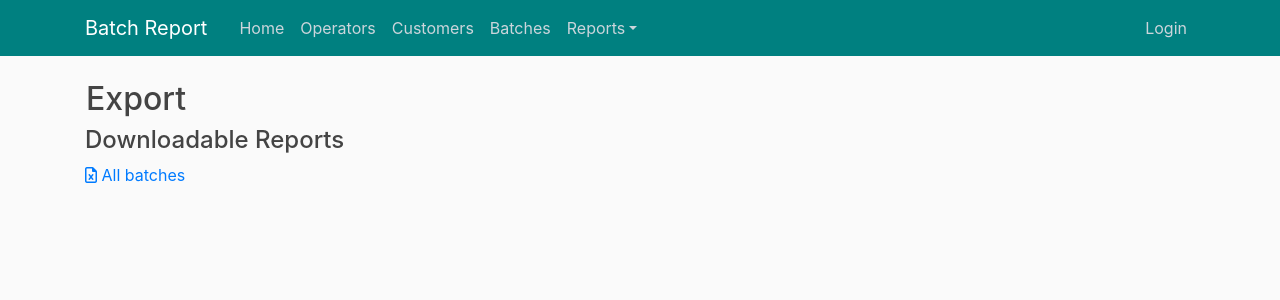
After one commit to irenenene/BatchReport, a Flask app: page /exports in a window 1280 px wide. The commit adds this page. Shown: the top 300 px of the page. Run offline with Flask 2, Linux system fonts and the light colour scheme; some libraries are stand-ins or nearby versions.

Commit message:
simple reporting and export

```diff
--- a/run.py
+++ b/run.py
@@ -1,6 +1,9 @@
 from flask import Flask, render_template, request, redirect, url_for, flash
 from flask_sqlalchemy import SQLAlchemy
 from datetime import datetime
+import csv
+from io import StringIO
+from werkzeug.wrappers import Response
 
 app = Flask(__name__)
 
@@ -48,10 +51,11 @@ class Batch(db.Model):
     releasedTime = db.Column(db.DateTime, nullable=False)
     operatorId = db.Column(db.Integer, db.ForeignKey('operator.id'), nullable=False)
     customerId = db.Column(db.Integer, db.ForeignKey('customer.id'), nullable=False)
-    count = db.Column(db.Integer, nullable=False)
+    docCount = db.Column(db.Integer, nullable=False)
     isDeleted = db.Column(db.Boolean, default=False)
 
-    def __init__(self, workstationName, batchType, receivedTime, createdTime, releasedTime, operatorId, customerId, count):
+    def __init__(self, workstationName, batchType, receivedTime, createdTime,\
+                    releasedTime, operatorId, customerId, docCount):
         self.workstationName = workstationName
         self.batchType = batchType
         self.receivedTime = receivedTime
@@ -59,7 +63,7 @@ class Batch(db.Model):
         self.releasedTime = releasedTime
         self.operatorId = operatorId
         self.customerId = customerId
-        self.count = count
+        self.docCount = docCount
         self.isDeleted = False
 
 
@@ -223,7 +227,7 @@ def edit_batch():
         received = request.form['ReceivedTime']
         created = request.form['CreatedTime']
         release = request.form['ReleasedTime']
-        record.count = request.form['DocumentCount']
+        record.docCount = request.form['DocumentCount']
         # conversions back from string to datetime
         record.receivedTime = datetime.strptime(str(received),"%Y-%m-%dT%H:%M")
         record.createdTime = datetime.strptime(str(created),"%Y-%m-%dT%H:%M")
@@ -249,10 +253,74 @@ def delete_batch(idnum):
 # Begin Report Section ---------------------------------------------------------
 
 @app.route('/reports', methods=['GET'])
-def reports():
+def customer_reports():
+    defaultDate = datetime.today().strftime("%Y-%m-%d")
+    newQuery = 'SELECT customerName as Customer,'\
+                ' IFNULL((SELECT SUM(docCount) FROM batch b WHERE b.customerId=A.id and'\
+                ' DATE_FORMAT(b.releasedTime, \'%Y-%m-%d\') = \''\
+                + defaultDate + '\'),0) as Total FROM customer A'
+    customerTotals = db.session.execute(newQuery)
 
-    return render_template('reports.html', title='Reports')
+    return render_template('customer_report.html', title='Customer Reports', customerTotals=customerTotals, dateString=defaultDate)
 
+
+@app.route('/reports/date', methods=['GET', 'POST'])
+def change_customer_report_date():
+    if request.method == 'POST':
+        rDate = request.form["ReleaseDate"]
+        newQuery = 'SELECT customerName as Customer,'\
+                    ' IFNULL((SELECT SUM(docCount) FROM batch b WHERE b.customerId=A.id and'\
+                    ' DATE_FORMAT(b.releasedTime, \'%Y-%m-%d\') = \''\
+                    + rDate + '\'),0) as Total FROM customer A'
+        totals_by_date = db.session.execute(newQuery)
+
+        return render_template('customer_report.html', title='Customer Reports', customerTotals=totals_by_date, dateString=rDate)
+
+
+@app.route('/exports')
+def exports():
+
+    return render_template('exports.html', title='Export')
+
+
+# export batch table with joined info from operators and customers
+# uses solution from davidism@Stack Overflow
+@app.route('/exports/allbatches', methods=['GET', 'POST'])
+def download_full():
+    def generate():
+        query = ( 'SELECT batch.id, batchType, customerName, CONCAT(firstName, \' \', lastName) as operatorName, receivedTime, createdTime, releasedTime, docCount, workstationName'
+                    ' FROM batch JOIN customer ON customer.id = batch.customerId JOIN operator ON batch.operatorId=operator.id'
+                    ' ORDER BY batch.id')
+
+        dictList = []
+        colNames = db.session.execute(query + ' LIMIT 1').keys()
+        rows = db.session.execute(query)
+
+        for item in rows:
+            dict = {}
+            for col in colNames:
+                dict[col] = item[col]
+                print('test')
+            dictList.append(dict)
+
+        print(dictList)
+
+        data = StringIO()
+        writer = csv.DictWriter(data, colNames)
+        writer.writeheader()
+        yield data.getvalue()
+        data.seek(0)
+        data.truncate(0)
+
+        for dict in dictList:
+            writer.writerow(dict)
+            yield data.getvalue()
+            data.seek(0)
+            data.truncate(0)
+
+    response = Response(generate(), mimetype='text/csv')
+    response.headers.set("Content-Disposition", "attachment", filename="log.csv")
+    return response
 
 
 if __name__ == "__main__":
--- a/templates/customers.html
+++ b/templates/customers.html
@@ -18,10 +18,10 @@
           <td>{{ customer.primaryAddress }}</td>
           <td>{{ customer.contactEmail }}</td>
           <td>
-            <div class="row">
-            <button class="btn btn-warning btn-sm mr-1" data-toggle="modal" data-target="#modaledit{{customer.id}}">Edit</button>
+            <div class="row" style="margin:auto">
+            <button class="btn btn-warning btn-sm mr-1 " data-toggle="modal" data-target="#modaledit{{customer.id}}"><i class="fas fa-edit"></i></button>
             <form class="form-inline" method="POST" action="{{ url_for('delete_customer', idnum=customer.id) }}">
-              <button class="btn btn-danger btn-sm" onclick="return confirm('Are you sure?')"">Delete</button>
+              <button class="btn btn-danger btn-sm" onclick="return confirm('Are you sure?')""><i class="fas fa-trash-alt"></i></button>
             </form>
             </div>
           </td>
--- /dev/null
+++ b/templates/exports.html
@@ -0,0 +1,11 @@
+{% extends "layout.html" %}
+
+{% block content %}
+<div class="container">
+  <h4 class>Downloadable Reports</h4>
+
+  <a href="{{ url_for('download_full') }}"><i class="far fa-file-excel"></i> All batches </a>
+</div>
+
+
+{% endblock %}
--- a/templates/layout.html
+++ b/templates/layout.html
@@ -7,6 +7,8 @@
   <meta name="viewport" content="width=device-width, initial-scale=1, shrink-to-fit=no">
   <link rel="stylesheet" href="https://stackpath.bootstrapcdn.com/bootstrap/4.3.1/css/bootstrap.min.css" integrity="sha384-ggOyR0iXCbMQv3Xipma34MD+dH/1fQ784/j6cY/iJTQUOhcWr7x9JvoRxT2MZw1T" crossorigin="anonymous">
   <link rel="stylesheet" type="text/css" href="{{ url_for('static', filename='main.css')}}">
+  <script src="https://kit.fontawesome.com/6e4228befa.js" crossorigin="anonymous"></script>
+  <link rel="icon" href="static/favicon.ico" type="image/x-icon"/>
 
   {% if title %}
     <title>BatchReport - {{ title }} </title>
@@ -26,18 +28,26 @@
         </button>
         <div class="collapse navbar-collapse" id="navbarToggle">
           <!-- Navbar Left Side -->
-          <div class="navbar-nav mr-auto">
+          <ul class="navbar-nav mr-auto">
             <a class="nav-item nav-link" href="{{ url_for('home') }}">Home</a>
             <a class="nav-item nav-link" href="{{ url_for('operators') }}">Operators</a>
             <a class="nav-item nav-link" href="{{ url_for('customers') }}">Customers</a>
             <a class="nav-item nav-link" href="{{ url_for('batches') }}">Batches</a>
-            <a class="nav-item nav-link" href="{{ url_for('reports') }}">Reports</a>
-          </div>
+            <li class="nav-item dropdown">
+            <a class="nav-link dropdown-toggle" href="#" id="navbarDropdown" role="button" data-toggle="dropdown" aria-haspopup="true" aria-expanded="false">
+              Reports</a>
+              <div class="dropdown-menu" aria-labelledby="navbarDropdown">
+                <a class="dropdown-item" href="{{ url_for('customer_reports')}}">By Customer</a>
+                <a class="dropdown-item" href="#">By Operator</a>
+                <div class="dropdown-divider"></div>
+                <a class="dropdown-item" href="{{ url_for('exports') }}">Export</a>
+              </div>
+            </li>
+          </ul>
           <!-- Navbar Right Side -->
-          <div class="navbar-nav">
-            <a class="nav-item nav-link" href="#">Login</a>
-            <a class="nav-item nav-link" href="#">Register</a>
-          </div>
+          <ul class="navbar-nav">
+            <li class="nav-item nav-link" href="#">Login</li>
+          </ul>
         </div>
       </div>
       </nav>
--- a/templates/operators.html
+++ b/templates/operators.html
@@ -18,10 +18,10 @@
           <td>{{ op.lastName }}</td>
           <td>{{ op.email }}</td>
           <td>
-            <div class="row">
-            <button class="btn btn-warning btn-sm mr-1" data-toggle="modal" data-target="#modaledit{{op.id}}">Edit</button>
+            <div class="row" style="margin:auto">
+            <button class="btn btn-warning btn-sm mr-1" data-toggle="modal" data-target="#modaledit{{op.id}}"><i class="fas fa-edit"></i></button>
             <form class="form-inline" method="POST" action="{{ url_for('delete_operator', idnum=op.id) }}">
-              <button class="btn btn-danger btn-sm" onclick="return confirm('Are you sure?')"">Delete</button>
+              <button class="btn btn-danger btn-sm" onclick="return confirm('Are you sure?')""><i class="fas fa-trash-alt"></i></button>
             </form>
             </div>
           </td>
--- a/templates/reports.html
+++ /dev/null
@@ -1,4 +0,0 @@
-{% extends "layout.html" %}
-
-{% block content %}
-{% endblock content %}
```
Also changed, not shown: templates/batches.html (+7 -7 lines), templates/customer_report.html (added, +24 -0 lines), static/favicon.ico (added).
